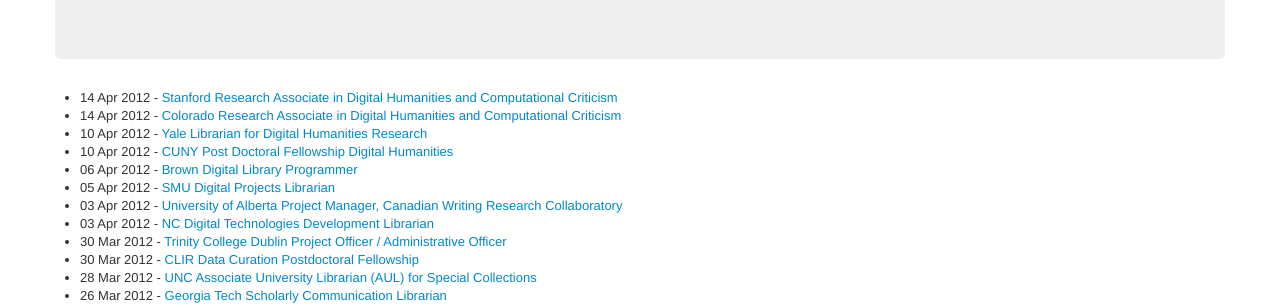
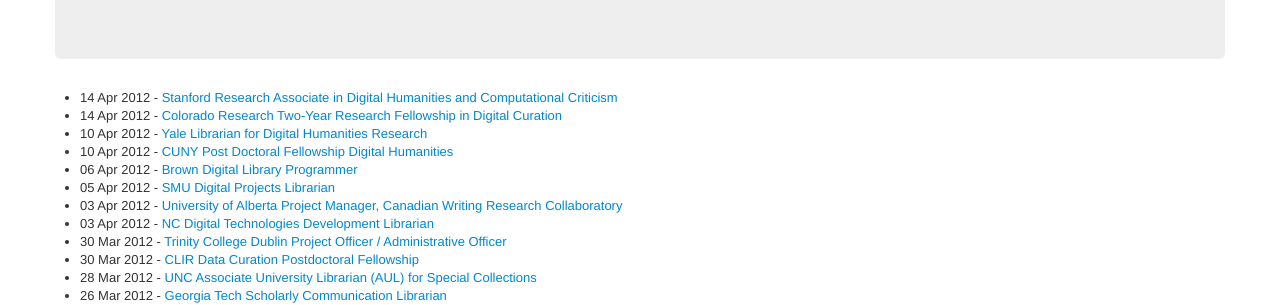
Before and after one commit to lofhm/DH-Job-Archive, a Jekyll site: the page built from index.html, in a window 1280 px wide and 1349 px high. Shown: the part 487-792 px from the top of the window. Built offline with Jekyll 4.4.1, drawn with Linux system fonts in a browser that asks for light colours.

Commit message:
fixing title

```diff
--- a/_posts/2012-04-14-Colorado-Research-Fellowship-Digital-Curation.markdown
+++ b/_posts/2012-04-14-Colorado-Research-Fellowship-Digital-Curation.markdown
@@ -1,6 +1,6 @@
 ---
 layout: listing
-title: Colorado Research Associate in Digital Humanities and Computational Criticism
+title: Colorado Research Two-Year Research Fellowship in Digital Curation
 ---
 
 
@@ -46,7 +46,7 @@
 faculty benefits would be provided for the period of the contract.
 
 Screening of applications will begin **May 1, 2012** and will continue until
-the position is filled. For guidelines on applying, go to: <http://www.jobsatcu.com>.
+the position is filled. For guidelines on applying, go to: <http:www.jobsatcu.com>.
 The job posting number is: 817241
 
 The University of Colorado Boulder is an equal opportunity employer
```
